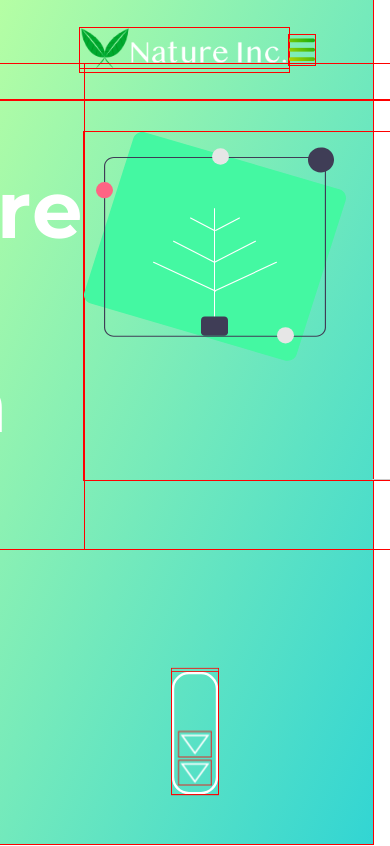
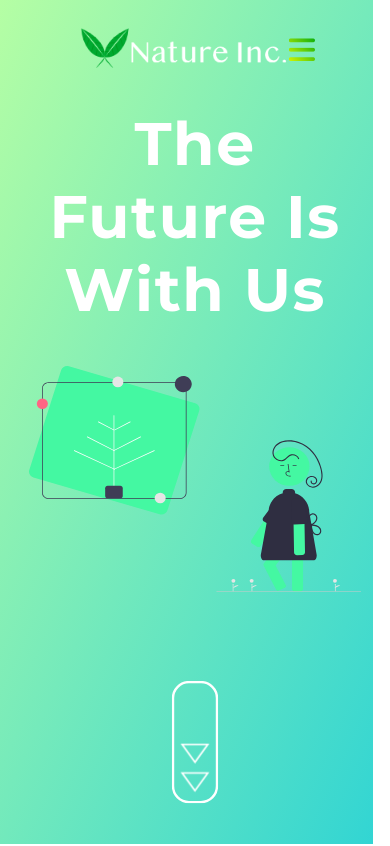
Before and after one commit to UmiKami/Product-Landing-Page-Proj_3, a plain HTML site: page index.html in a window 390 px wide. Shown: the top 846 px of the page. Drawn offline with Linux system fonts and the light colour scheme.

Commit message:
About Section Media Queries finsished, Issue on MacBook Pro yet to be fixed

```diff
--- a/SASS/_base.scss
+++ b/SASS/_base.scss
@@ -5,7 +5,7 @@
     padding: 0;
     box-sizing: border-box;
     // overflow-x: hidden;
-    outline: 1px solid red;
+    // outline: 1px solid red;
 }
 
 html{
--- a/SASS/_components.scss
+++ b/SASS/_components.scss
@@ -286,6 +286,7 @@
     width: 100%;
     height: 100%;
 
+    -webkit-transition: -webkit-transform .8s;
     transition: transform .8s ease-in-out;
     transform-style: preserve-3d;
 }
--- a/SASS/_mediaQueries.scss
+++ b/SASS/_mediaQueries.scss
@@ -87,7 +87,7 @@
 
     &__icon{
       font-size: 3rem;
-      background-image: linear-gradient(to top right, #c1d600, #00ac0e);
+      background-image: linear-gradient(to top right, #dff800, #00ac0e);
       -ms-background-clip: text;
       -moz-background-clip: text;
       -webkit-background-clip: text;
@@ -95,34 +95,76 @@
       -webkit-text-fill-color: transparent;
     }
   }
+
+  //////////////////////////////////////////////////////
+  /// HOME CONTAINER
+  .home-container {
+    height: 89.65vh;
+
+    &__part-1{
+      flex-direction: column;
+      justify-content: center;
+      align-items: center;
+      bottom: 30%;
+    }
+
+    &__main-header{
+      text-align: center;
+    }
+  }
 }
 
+
 @media screen and (max-width: 720px) {
+  ///////////////////////////////////////////////////////
+  /// HOME CONTAINER
+  .home-container {
+
+    &__part-1{
+      bottom: 35%;
+      -webkit-gap: 4rem;
+      gap: 4rem;
+    }
+
+    &__main-header{
+      font-size: 6rem;
+      width: 80%;
+    }
+
+    &__bg-img{
+      width: 85%;
+    }
+  }
+
   //////////////////////////////////////////////////////
   /// ABOUT SECTION
   .about-container {
     flex-direction: column;
     align-items: center;
+    justify-content: space-evenly;
 
     &__description {
       position: relative;
       max-width: none;
       left: 0;
-      width: 80%;
+      top: 0;
+      width: 90%;
     }
 
     &__description &__header {
-      font-size: 2.5rem;
+      font-size: 2.9rem;
     }
 
     & .paragraph {
-      font-size: 1.5rem;
+      font-size: 1.8rem;
     }
 
 
     // Specificity issue occurring, check media queries above this one and override those values here:
     &__collage {
       position: relative;
+      right: 0;
+      top: 0;
       width: 90%;
       height: 25%;
 
--- a/index.html
+++ b/index.html
@@ -54,12 +54,12 @@
         <!-- Home Section -->
         <div class="home-container">
             <div class="home-container__part-1">
-                <h1 class="home-container__main-header">The Future Is With Us</h1>
-                <img src="../img/undraw_Eco_conscious_re_r2bs.svg" alt="image logo">
+                <h1 class="home-container__main-header" id="hero-header">The Future Is With Us</h1>
+                <img src="../img/undraw_Eco_conscious_re_r2bs.svg" alt="background image" class="home-container__bg-img">
             </div>
 
             <div class="home-container__part-2">
-                <svg width="58px" height="153px" viewBox="0 0 58 153" version="1.1" xmlns="http://www.w3.org/2000/svg" xmlns:xlink="http://www.w3.org/1999/xlink">
+                <svg width="58px" height="153px" viewBox="0 0 58 153" version="1.1" xmlns="http://www.w3.org/2000/svg" xmlns:xlink="http://www.w3.org/1999/xlink" >
                     <title>Call-to-action</title>
                     <g id="Landing-Page" stroke="none" stroke-width="1" fill="none" fill-rule="evenodd">
                         <g id="Desktop-HD" transform="translate(-691.000000, -760.000000)" stroke="#FFFFFF">
```
Also changed, not shown: CSS/main.css, 1 other file.
